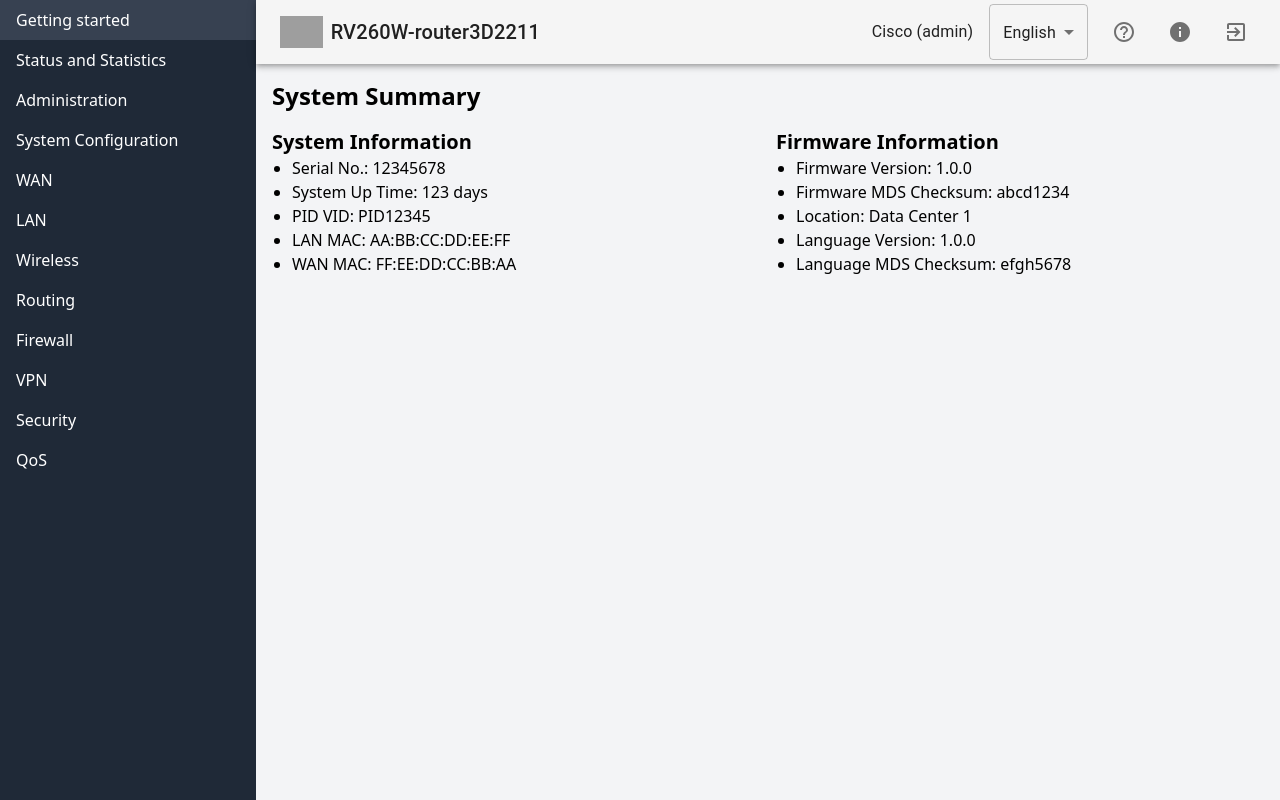
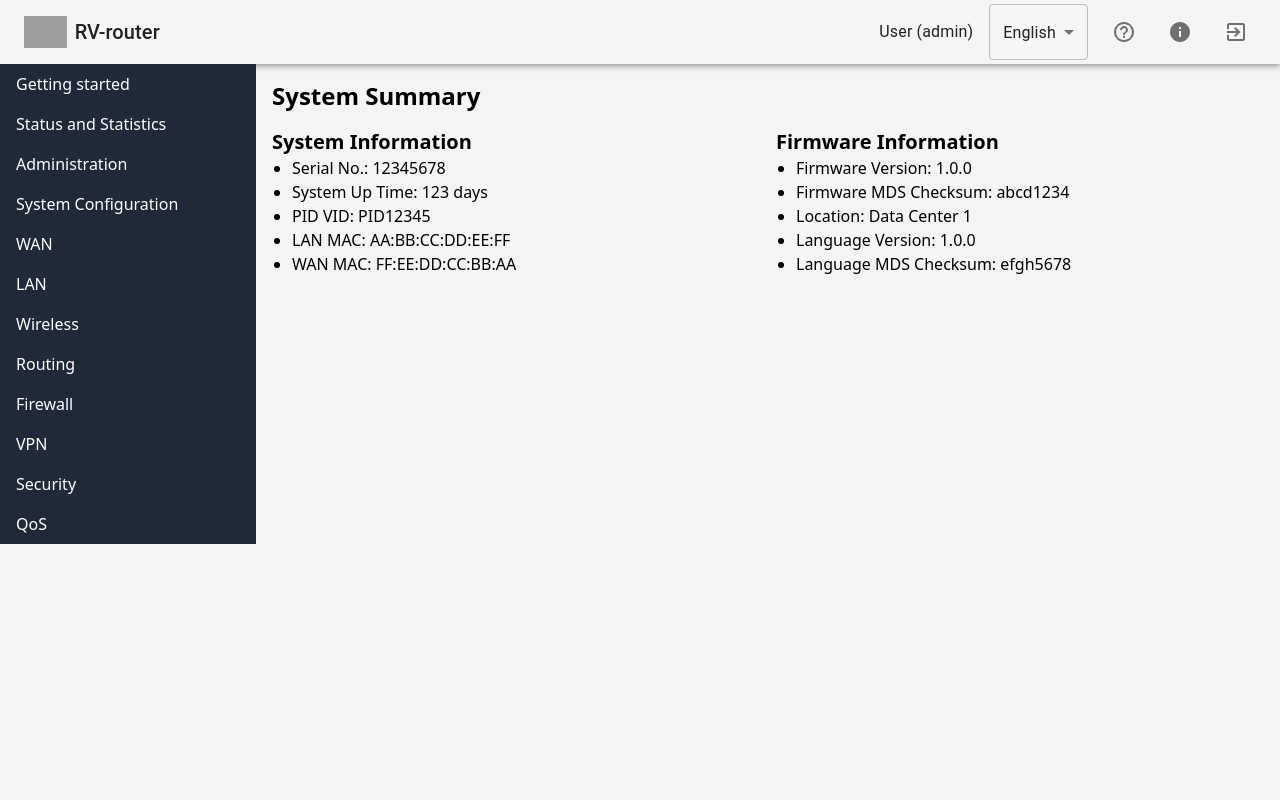
Before and after one commit to maaza4u/CC_clone, a React (Create React App) app: page / in a window 1280 px wide. Built offline with nearby package versions, Linux system fonts and the light colour scheme; grey boxes are pictures that could not be loaded.

Commit message:
Update App.js

```diff
--- a/src/App.js
+++ b/src/App.js
@@ -87,8 +87,44 @@
   };
 
   return (
-    <div className="flex h-screen bg-gray-100">
-      {/* Sidebar */}
+    <div className="h-screen bg-gray-100">
+      <AppBar position="static" color="default" className="w-full">
+        <Toolbar className="flex justify-between">
+          <Typography variant="h6" color="inherit" className="flex items-center">
+            <img
+              src="https://aurus5.com/blog/images/2017-cisco-logo-1.png"
+              alt="Cisco"
+              className="h-8 mr-2"
+            />
+            RV-router
+          </Typography>
+          <div className="flex items-center space-x-4">
+            <Typography variant="body1"> User (admin)</Typography>
+            <Select
+              value={selectedLanguage}
+              onChange={(e) => handleLanguageChange(e.target.value)}
+              className="text-white"
+            >
+              <MenuItem value="English">English</MenuItem>
+              <MenuItem value="Spanish">Spanish</MenuItem>
+              {/* Add more language options as needed */}
+            </Select>
+            <Tooltip title="How can I help you">
+              <IconButton>
+                <HelpOutline />
+              </IconButton>
+            </Tooltip>
+            <IconButton>
+              <Info />
+            </IconButton>
+            <IconButton>
+              <ExitToApp />
+            </IconButton>
+          </div>
+        </Toolbar>
+      </AppBar>
+
+      <div className="flex">
         <aside className="w-64 bg-gray-800 text-white flex flex-col">
           <nav className="flex-grow">
             <ul>
@@ -118,48 +154,10 @@
           </nav>
         </aside>
 
-      {/* Main content */}
-      <main className="flex-grow">
-        <AppBar position="static" color="default">
-          <Toolbar className="flex justify-between">
-            <Typography variant="h6" color="inherit" className="flex items-center">
-              <img
-                src="https://www.cisco.com/c/dam/en_us/signin/branding/cisco-logo-blue.svg"
-                alt="Cisco"
-                className="h-8 mr-2"
-              />
-              RV260W-router3D2211
-            </Typography>
-            <div className="flex items-center space-x-4">
-              <Typography variant="body1">Cisco (admin)</Typography>
-              <Select
-                value={selectedLanguage}
-                onChange={(e) => handleLanguageChange(e.target.value)}
-                className="text-white"
-              >
-                <MenuItem value="English">English</MenuItem>
-                <MenuItem value="Spanish">Spanish</MenuItem>
-                {/* Add more language options as needed */}
-              </Select>
-              <Tooltip title="How can I help you">
-                <IconButton>
-                  <HelpOutline />
-                </IconButton>
-              </Tooltip>
-              <IconButton>
-                <Info />
-              </IconButton>
-              <IconButton>
-                <ExitToApp />
-              </IconButton>
+        <main className="flex-grow p-4">
+          {renderSection()}
+        </main>
       </div>
-          </Toolbar>
-        </AppBar>
-
-        <div className="p-4">
-          {renderSection()}
-        </div>
-      </main>
     </div>
   );
 };
```
Lines whose indentation alone changed are shown as unchanged.
